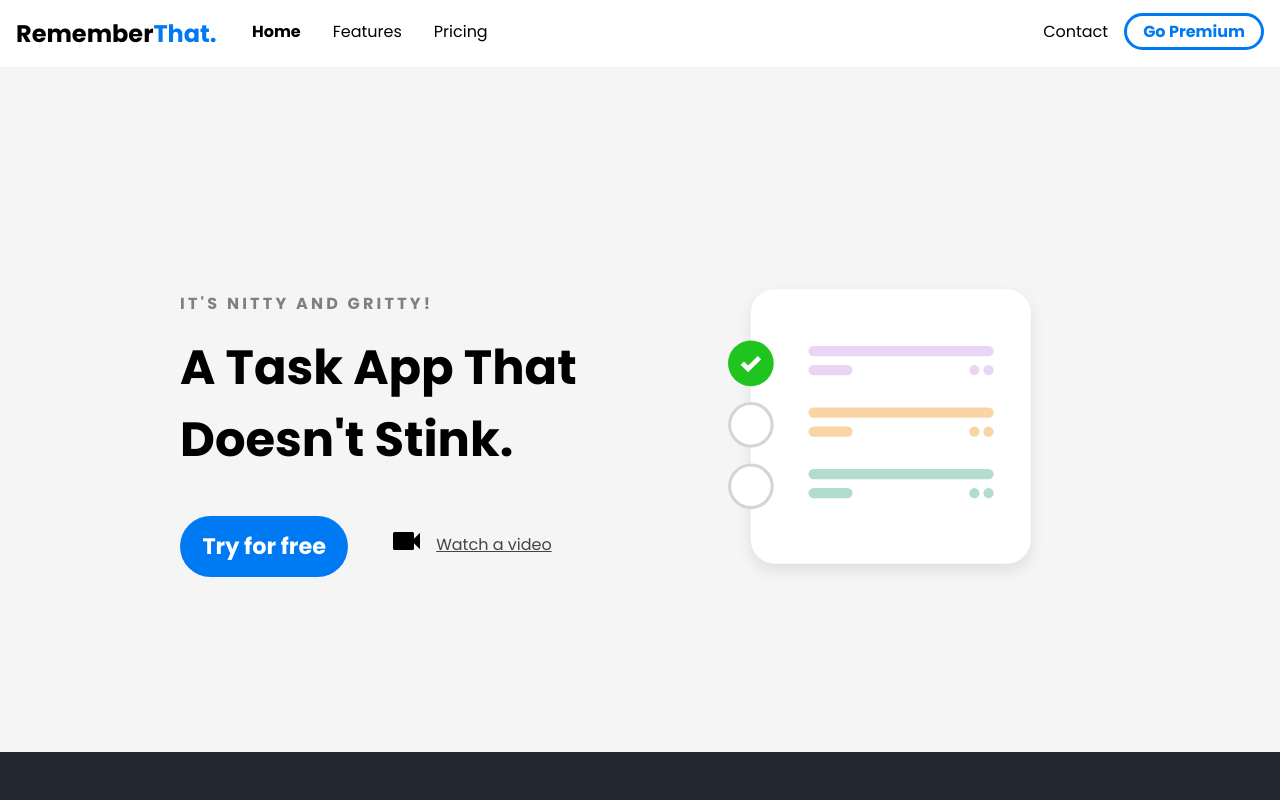
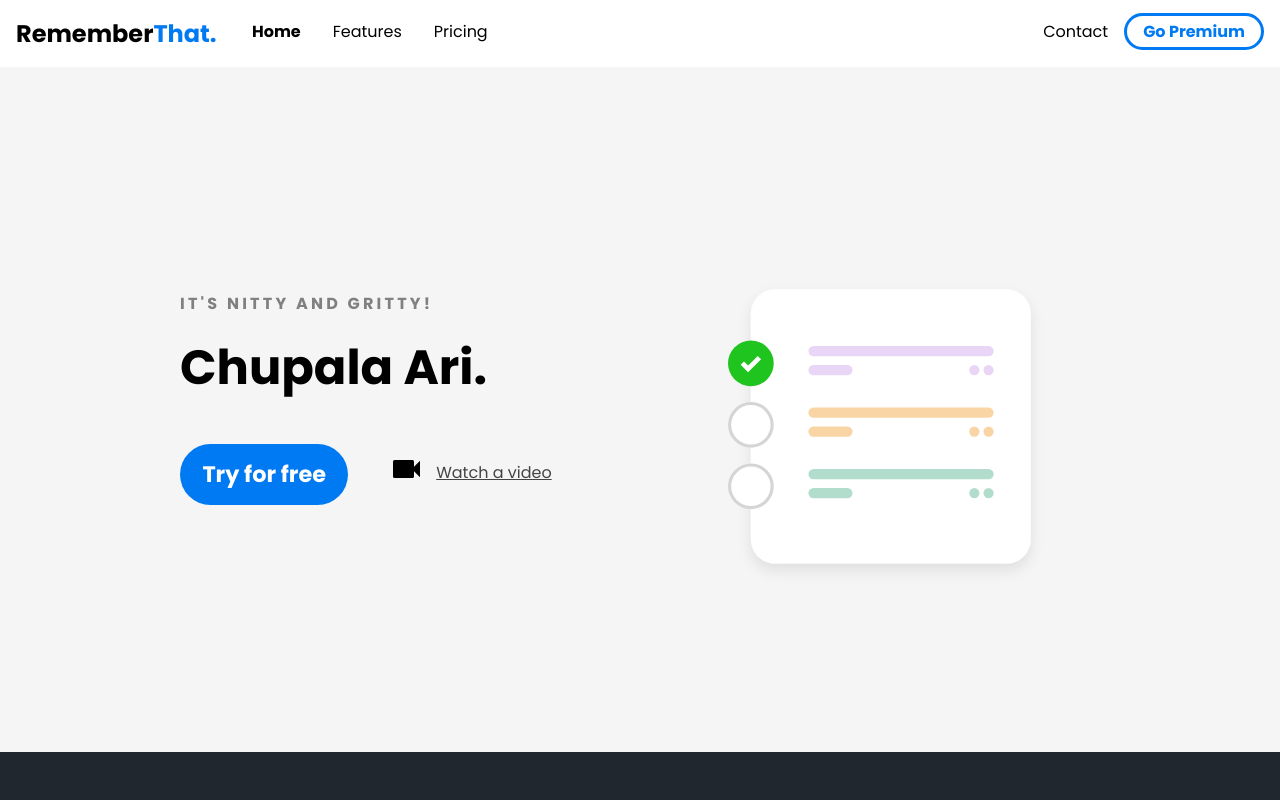
Before and after one commit to dmintzer75/task-web-app.io, a plain HTML site: page index.html in a window 1280 px wide. Shown: the top 800 px of the page. Drawn offline with Linux system fonts and the light colour scheme.

Commit message:
testing changes

```diff
--- a/index.html
+++ b/index.html
@@ -64,7 +64,7 @@
       <section class="hero">
         <div class="left-column">
           <p class="subhead">It's nitty and gritty!</p>
-          <h1>A Task App That Doesn't Stink.</h1>
+          <h1>Chupala Ari.</h1>
           <div class="hero-cta">
             <a href="#" class="primary-cta"> Try for free</a>
             <a href="#" class="watch-video-cta">
```
